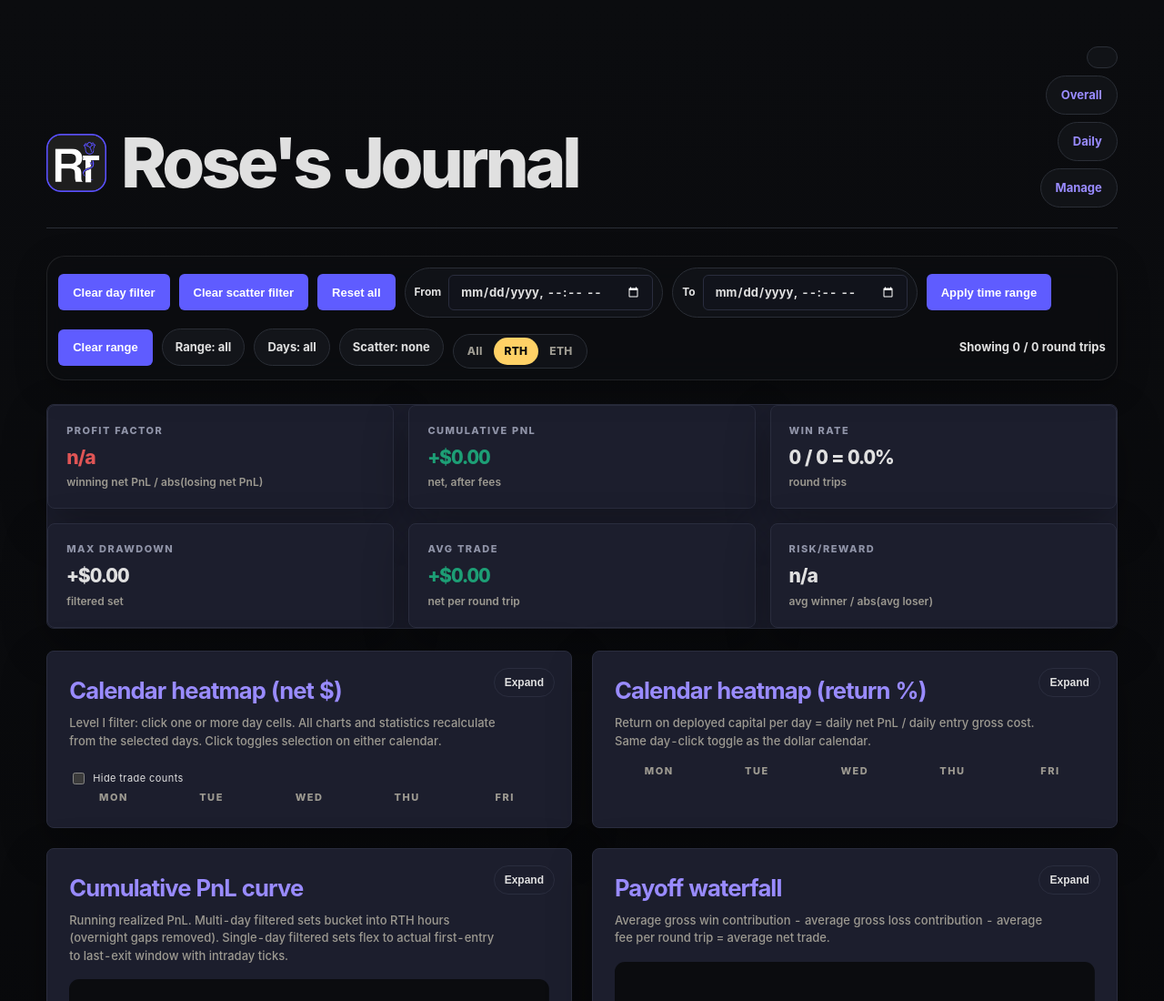
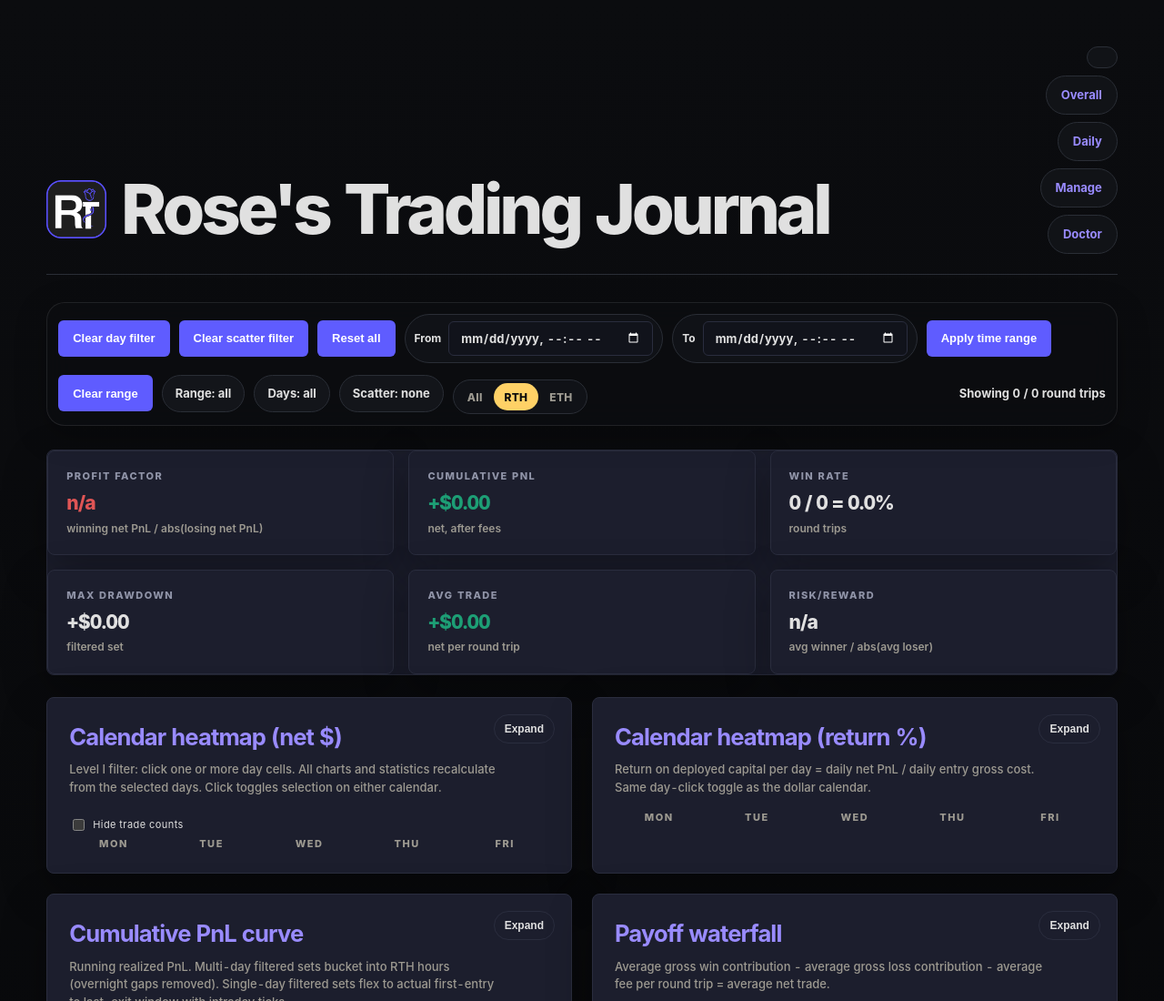
Before and after one commit to rosemaryedmunds/TradeLab, a website: page public/index.html in a window 1280 px wide. Shown: the top 1100 px of the page at 91% size. Drawn offline with Linux system fonts and the light colour scheme.

Commit message:
Update index.html

```diff
--- a/public/index.html
+++ b/public/index.html
@@ -24,7 +24,7 @@ table{width:100%;border-collapse:separate;border-spacing:0 10px;font-size:14px}t
 
       <div class="logo-title">
         <img src="/images/rose-logo.png" alt="Rose Trading" onerror="this.style.display='none'"/>
-        <div class="title">Rose's Journal</div>
+        <div class="title">Rose's Trading Journal</div>
       </div>
       <div class="sub"></div>
     </div>
@@ -33,6 +33,7 @@ table{width:100%;border-collapse:separate;border-spacing:0 10px;font-size:14px}t
       <a class="badge" href="/" style="color:#ffd166;text-decoration:none;">Overall</a>
       <a class="badge" href="/today" style="color:#ffd166;text-decoration:none;">Daily</a>
       <a class="badge" href="/trades" style="color:#ffd166;text-decoration:none;">Manage</a>
+      <a class="badge" href="/doctor" style="color:#ffd166;text-decoration:none;">Doctor</a>
     </div>
   </div>
   <div class="filterbar">
```
